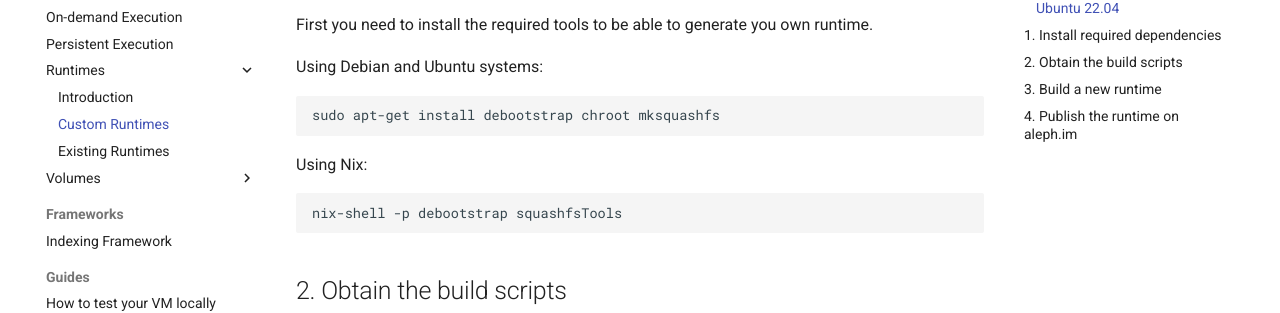
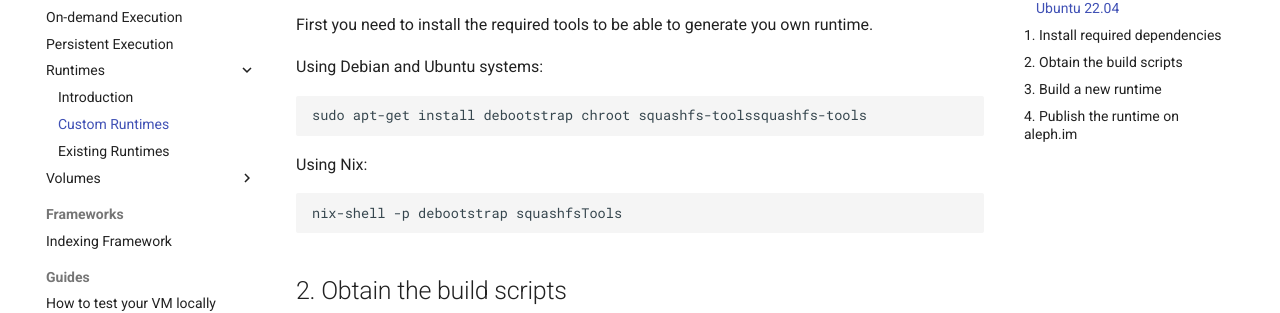
Before and after one commit to aleph-im/aleph-docs, an MkDocs documentation site: the page built from docs/computing/runtimes/custom.md, in a window 1280 px wide and 900 px high, scrolled down 746 px. Shown: the part 154-467 px from the top of the window. Built offline with MkDocs 1.6.1 and Material for MkDocs 9.7.7, drawn with Linux system fonts in a browser that asks for light colours; comment, search, counter and statistics services are not loaded.

Commit message:
Fix mksquashfs installation
The `mksquashfs` command is actually installed with `squashfs-tools`

````diff
--- a/docs/computing/runtimes/custom.md
+++ b/docs/computing/runtimes/custom.md
@@ -35,7 +35,7 @@ First you need to install the required tools to be able to generate you own runt
 Using Debian and Ubuntu systems:
 
 ```shell
-sudo apt-get install debootstrap chroot mksquashfs
+sudo apt-get install debootstrap chroot squashfs-toolssquashfs-tools
 ```
 
 Using Nix:
````
